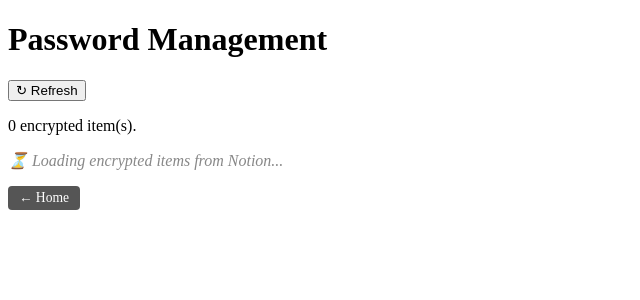
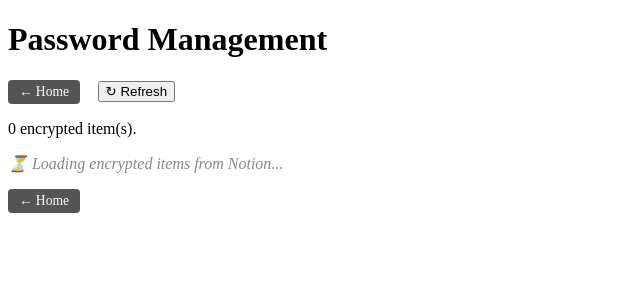
Before and after one commit to CamAtSlalom/e2n, a FastAPI app: page /passwords/ in a window 1280 px wide. Shown: the top 300 px of the page, without its empty margins (0-640 px from the left). Run offline with FastAPI, Linux system fonts and the light colour scheme; some libraries are stand-ins or nearby versions.

Commit message:
ux: Home button at top + bottom of Password Management (matches Links page)

```diff
--- a/src/e2n/webui/templates/passwords.html
+++ b/src/e2n/webui/templates/passwords.html
@@ -3,6 +3,7 @@
 <head><title>e2n — Manage Passwords</title></head>
 <body>
 <h1>Password Management</h1>
+<a href="/" style="margin-right:1em; display:inline-block; padding:0.3em 0.8em; background:#555; color:#fff; border-radius:4px; text-decoration:none; font-size:0.85em;">← Home</a>
 <form method="post" action="/refresh" style="display:inline;" onsubmit="this.querySelector('button').disabled=true;this.querySelector('button').textContent='Refreshing...';">
   <input type="hidden" name="redirect" value="/passwords/">
   <button type="submit">&#x21bb; Refresh</button>
```
